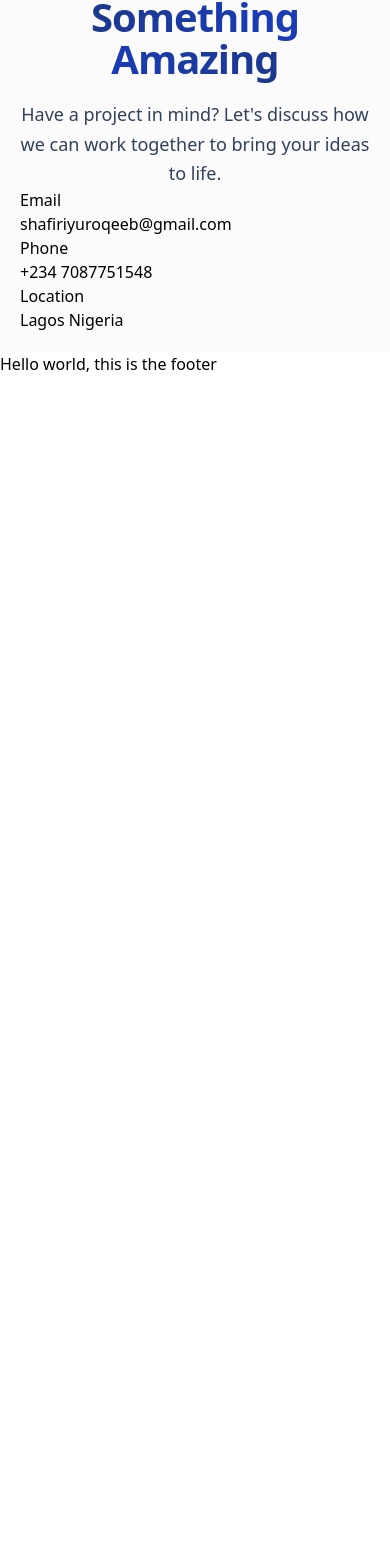
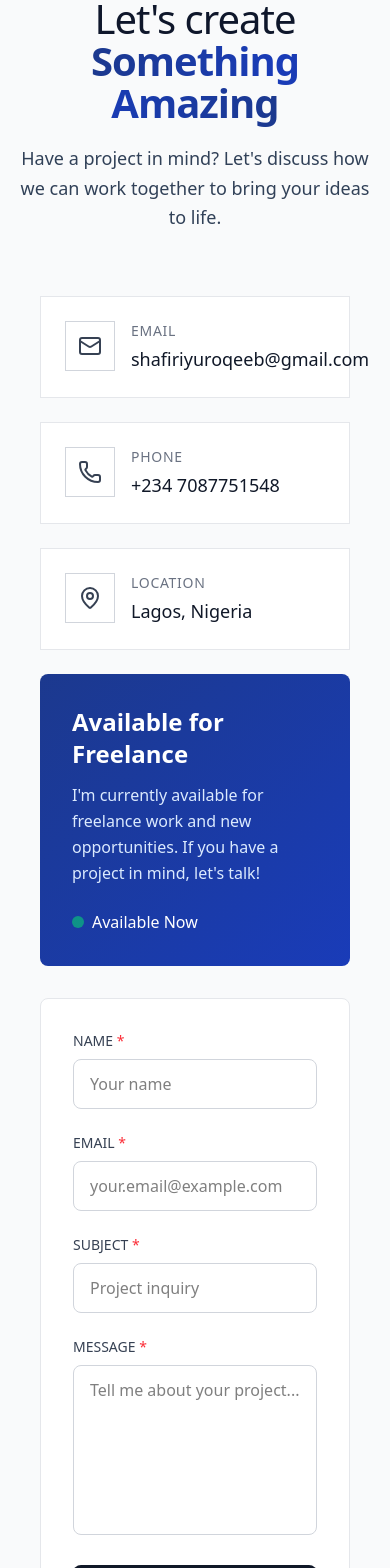
Before and after one commit to Roqeeb-dev/personal-portfolio, a Next.js app: page / in a window 390 px wide. Shown: the part 9038-10606 px from the top of the page. Before the commit the page ends 9414 px from the top, so only its background shows below. Built offline with nearby package versions, Linux system fonts and the light colour scheme.

Commit message:
added the contact section

```diff
--- a/components/Contact.tsx
+++ b/components/Contact.tsx
@@ -1,10 +1,11 @@
+import { Mail, Phone, MapPin } from "lucide-react";
 import { personalInfo } from "@/lib/data";
 
 export default function Contact() {
   return (
-    <main className="bg-gray-300/10 p-5">
-      {/* top */}
-      <div className="flex flex-col items-center justify-center gap-2">
+    <main className="bg-gray-50 py-16 px-5">
+      {/* Hero Section */}
+      <div className="flex flex-col items-center justify-center gap-2 mb-16">
         <p className="uppercase text-gray-500 tracking-widest text-sm font-medium">
           Get in touch
         </p>
@@ -20,20 +21,131 @@ export default function Contact() {
         </p>
       </div>
 
-      {/* bottom */}
-      <section>
-        {/* left */}
-        <div>
+      {/* Contact Section */}
+      <section className="max-w-[1400px] mx-auto px-5 grid grid-cols-1 lg:grid-cols-2 gap-8">
+        {/* Left Side - Contact Information */}
+        <div className="space-y-6">
           {personalInfo.map(({ icon: Icon, title, text }) => (
-            <article>
-              <p>{title}</p>
-              <p>{text}</p>
+            <article className="bg-white p-6 border border-gray-200 flex items-start gap-4">
+              <div className="bg-white border border-gray-300 p-3 shrink-0">
+                {Icon && <Icon className="w-6 h-6 text-gray-700" />}
+              </div>
+              <div>
+                <p className="text-sm font-medium text-gray-500 uppercase tracking-wider mb-1">
+                  {title}
+                </p>
+                <p className="text-lg font-medium text-gray-900">{text}</p>
+              </div>
             </article>
           ))}
+
+          {/* Availability Card */}
+          <div className="bg-gradient-to-br from-blue-900 to-blue-800 rounded-lg p-8 text-white">
+            <h3 className="text-2xl font-bold mb-3">Available for Freelance</h3>
+            <p className="text-blue-100 leading-relaxed mb-6">
+              I'm currently available for freelance work and new opportunities.
+              If you have a project in mind, let's talk!
+            </p>
+            <div className="flex items-center gap-2">
+              <div className="w-3 h-3 bg-green-400 rounded-full animate-pulse"></div>
+              <span className="font-medium">Available Now</span>
+            </div>
+          </div>
         </div>
 
-        {/* right */}
-        <form action=""></form>
+        {/* Right Side - Contact Form */}
+        <div className="bg-white rounded-lg p-8 border border-gray-200">
+          <form className="space-y-6">
+            {/* Name and Email Row */}
+            <div className="grid grid-cols-1 sm:grid-cols-2 gap-6">
+              <div>
+                <label
+                  htmlFor="name"
+                  className="block text-sm font-medium text-gray-700 mb-2"
+                >
+                  NAME <span className="text-red-500">*</span>
+                </label>
+                <input
+                  type="text"
+                  id="name"
+                  placeholder="Your name"
+                  className="w-full px-4 py-3 border border-gray-300 rounded-lg focus:ring-2 focus:ring-blue-500 focus:border-transparent outline-none transition-all"
+                  required
+                />
+              </div>
+              <div>
+                <label
+                  htmlFor="email"
+                  className="block text-sm font-medium text-gray-700 mb-2"
+                >
+                  EMAIL <span className="text-red-500">*</span>
+                </label>
+                <input
+                  type="email"
+                  id="email"
+                  placeholder="your.email@example.com"
+                  className="w-full px-4 py-3 border border-gray-300 rounded-lg focus:ring-2 focus:ring-blue-500 focus:border-transparent outline-none transition-all"
+                  required
+                />
+              </div>
+            </div>
+
+            {/* Subject */}
+            <div>
+              <label
+                htmlFor="subject"
+                className="block text-sm font-medium text-gray-700 mb-2"
+              >
+                SUBJECT <span className="text-red-500">*</span>
+              </label>
+              <input
+                type="text"
+                id="subject"
+                placeholder="Project inquiry"
+                className="w-full px-4 py-3 border border-gray-300 rounded-lg focus:ring-2 focus:ring-blue-500 focus:border-transparent outline-none transition-all"
+                required
+              />
+            </div>
+
+            {/* Message */}
+            <div>
+              <label
+                htmlFor="message"
+                className="block text-sm font-medium text-gray-700 mb-2"
+              >
+                MESSAGE <span className="text-red-500">*</span>
+              </label>
+              <textarea
+                id="message"
+                rows={6}
+                placeholder="Tell me about your project..."
+                className="w-full px-4 py-3 border border-gray-300 rounded-lg focus:ring-2 focus:ring-blue-500 focus:border-transparent outline-none transition-all resize-none"
+                required
+              ></textarea>
+            </div>
+
+            {/* Submit Button */}
+            <button
+              type="submit"
+              className="w-full bg-gray-900 text-white py-4 rounded-lg font-medium hover:bg-gray-800 transition-colors flex items-center justify-center gap-2 group"
+            >
+              Send Message
+              <svg
+                xmlns="http://www.w3.org/2000/svg"
+                className="w-5 h-5 group-hover:translate-x-1 transition-transform"
+                viewBox="0 0 24 24"
+                fill="none"
+                stroke="currentColor"
+                strokeWidth="2"
+                strokeLinecap="round"
+                strokeLinejoin="round"
+              >
+                <line x1="22" y1="2" x2="11" y2="13"></line>
+                <polygon points="22 2 15 22 11 13 2 9 22 2"></polygon>
+              </svg>
+            </button>
+          </form>
+        </div>
       </section>
     </main>
   );
--- a/lib/data.ts
+++ b/lib/data.ts
@@ -115,5 +115,5 @@ export const ReasonsData = [
 export const personalInfo: AboutData[] = [
   { title: "Email", text: "shafiriyuroqeeb@gmail.com", icon: Mail },
   { title: "Phone", text: "+234 7087751548", icon: Phone },
-  { title: "Location", text: "Lagos Nigeria", icon: MapPin },
+  { title: "Location", text: "Lagos, Nigeria", icon: MapPin },
 ];
```
